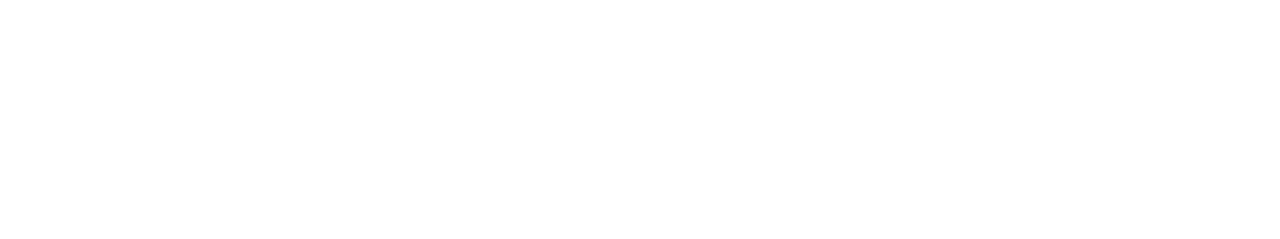
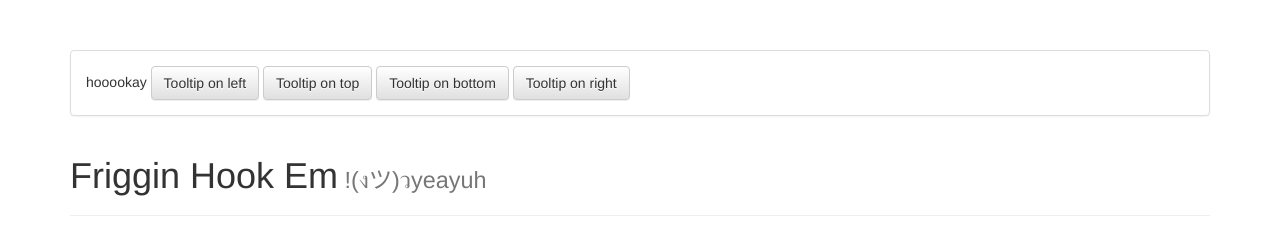
Before and after one commit to marykcantrell/bootstrap-test, a plain HTML site: page index.html in a window 1280 px wide. Drawn offline with Linux system fonts and the light colour scheme.

Commit message:
messin wit schtuff

```diff
--- a/index.html
+++ b/index.html
@@ -23,7 +23,24 @@
         <script src="js/vendor/modernizr-2.8.3-respond-1.4.2.min.js"></script>
     </head>
     <body>
+      <div class="container">
+        <div class="panel panel-default">
+  <div class="panel-body">
+    hooookay
+    <button type="button" class="btn btn-default" data-toggle="tooltip" data-placement="left" title="Tooltip on left">Tooltip on left</button>
+
+<button type="button" class="btn btn-default" data-toggle="tooltip" data-placement="top" title="Tooltip on top">Tooltip on top</button>
+
+<button type="button" class="btn btn-default" data-toggle="tooltip" data-placement="bottom" title="Tooltip on bottom">Tooltip on bottom</button>
+
+<button type="button" class="btn btn-default" data-toggle="tooltip" data-placement="right" title="Tooltip on right">Tooltip on right</button>
+  </div>
+</div>
+      <div class="page-header">
+  <h1>Friggin Hook Em<small> !(งツ)วyeayuh</small></h1>
+</div>
         <script>window.jQuery || document.write('<script src="js/vendor/jquery-1.11.2.min.js"><\/script>')</script>
+        </div>
 
         <script src="js/vendor/bootstrap.min.js"></script>
 
```
